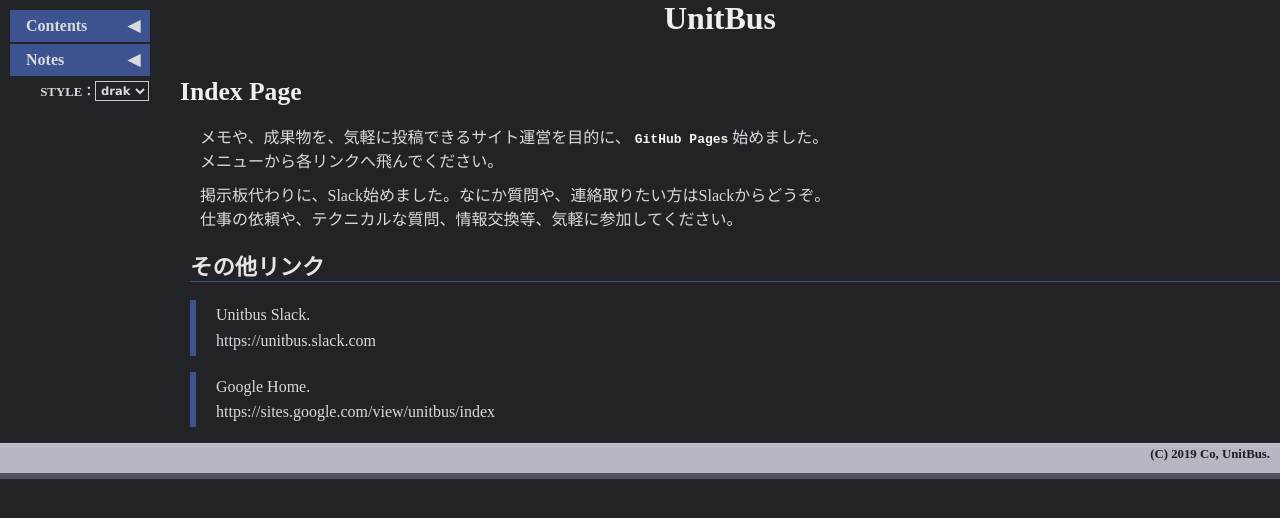
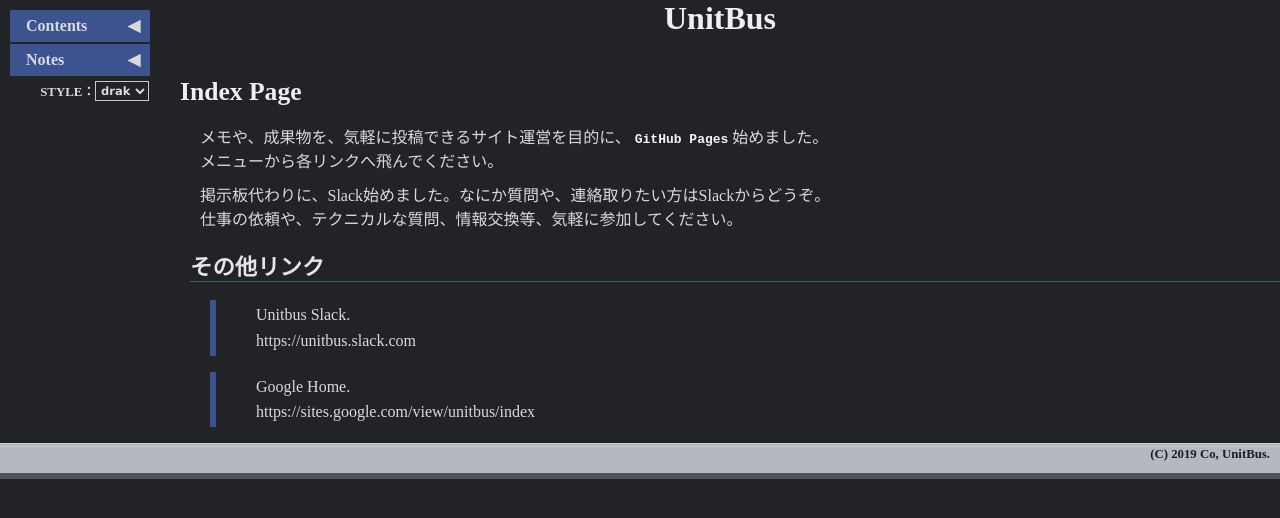
Before and after one commit to unitbus/unitbus.github.io, a Jekyll site: the page built from index.md, in a window 1280 px wide. Shown: the top 518 px of the page. Built offline with Jekyll 4.4.1, drawn with Linux system fonts in a browser that asks for light colours.

Commit message:
Update style_base.css

```diff
--- a/styles/style_base.css
+++ b/styles/style_base.css
@@ -221,13 +221,13 @@ blockquote {
     background: none;
     color: var(--textColor);
     border-left: 6px solid var(--menuBgColor);
-    margin-inline-start: 20px;
 }
 
 blockquote p {
     margin: 0px;
     padding: 0px;
     line-height: 1.6em;
+    margin-inline-start: 20px;
 }
 
 blockquote cite {
```
